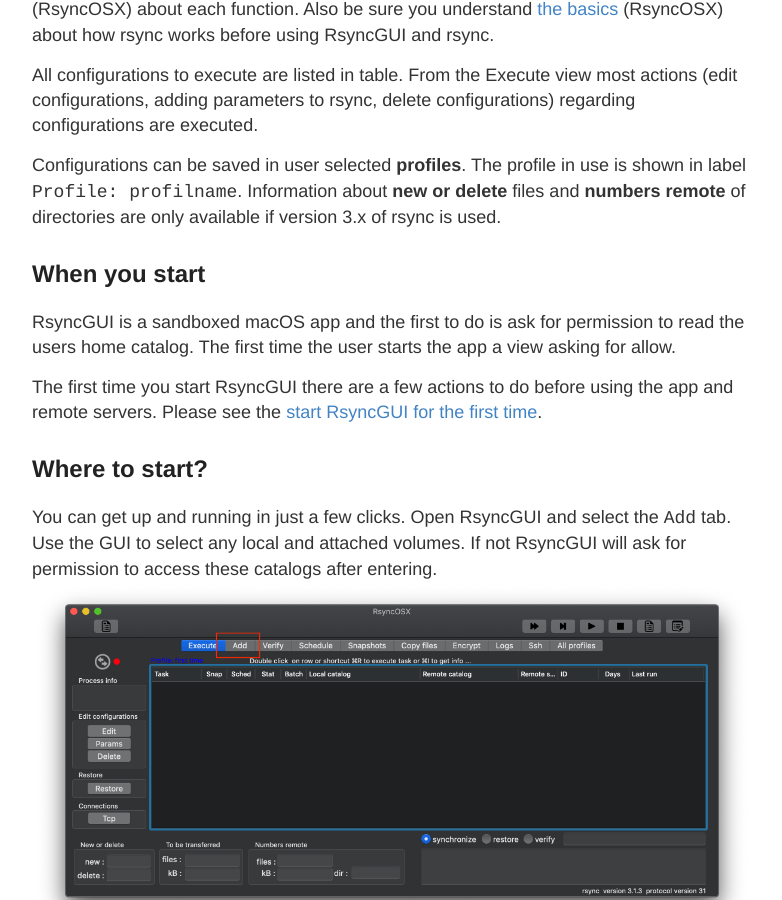
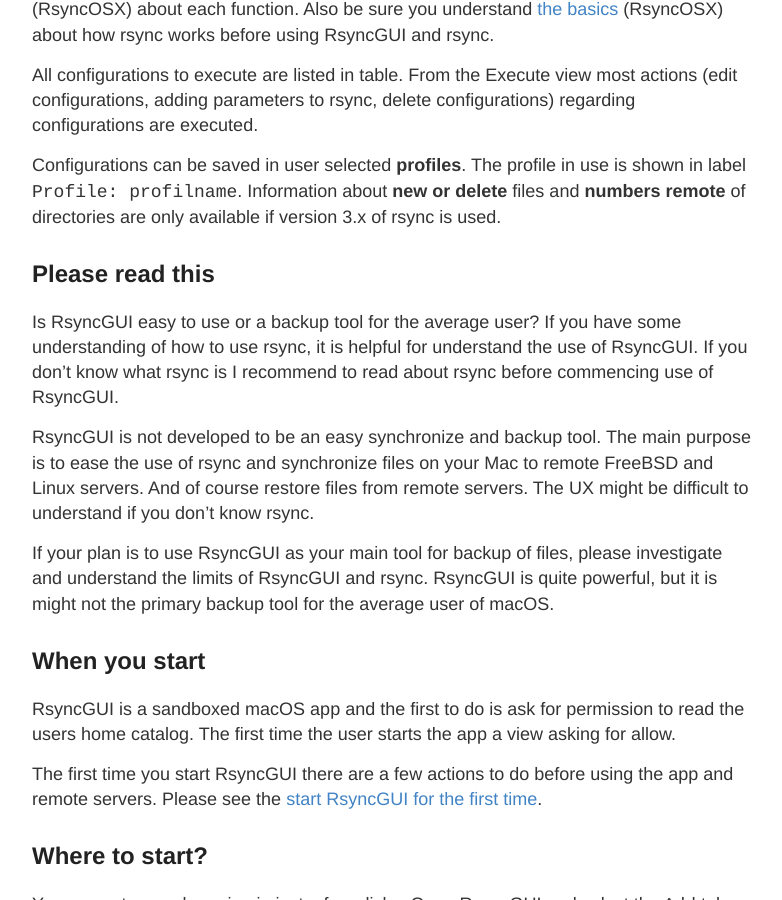
Before and after one commit to d2s/Documentation, a Jekyll site: the page built from _posts/2018-04-12-RsyncGUIIntro.md, in a window 1280 px wide and 900 px high, scrolled down 280 px. Shown: the whole window, without its empty margins (248-1030 px from the left). Built offline with Jekyll 4.4.1, drawn with Linux system fonts in a browser that asks for light colours.

Commit message:
Update 2018-04-12-RsyncGUIIntro.md

```diff
--- a/_posts/2018-04-12-RsyncGUIIntro.md
+++ b/_posts/2018-04-12-RsyncGUIIntro.md
@@ -8,6 +8,14 @@ This page is a short intro to **RsyncGUI**, the App Store version (Sandboxed) of
 All configurations to execute are listed in table. From the Execute view most actions (edit configurations, adding parameters to rsync, delete configurations) regarding configurations are executed.
 
 Configurations can be saved in user selected **profiles**. The profile in use is shown in label `Profile: profilname`. Information about **new or delete** files and **numbers remote** of directories are only available if version 3.x of rsync is used.
+
+## Please read this
+
+Is RsyncGUI easy to use or a backup tool for the average user? If you have some understanding of how to use rsync, it is helpful for understand the use of RsyncGUI. If you don't know what rsync is I recommend to read about rsync before commencing use of RsyncGUI.
+
+RsyncGUI is not developed to be an easy synchronize and backup tool. The main purpose is to ease the use of rsync and synchronize files on your Mac to remote FreeBSD and Linux servers. And of course restore files from remote servers. The UX might be difficult to understand if you don't know rsync.
+
+If your plan is to use RsyncGUI as your main tool for backup of files, please investigate and understand the limits of RsyncGUI and rsync. RsyncGUI is quite powerful, but it is might not the primary backup tool for the average user of macOS.
 
 ## When you start
 
```
